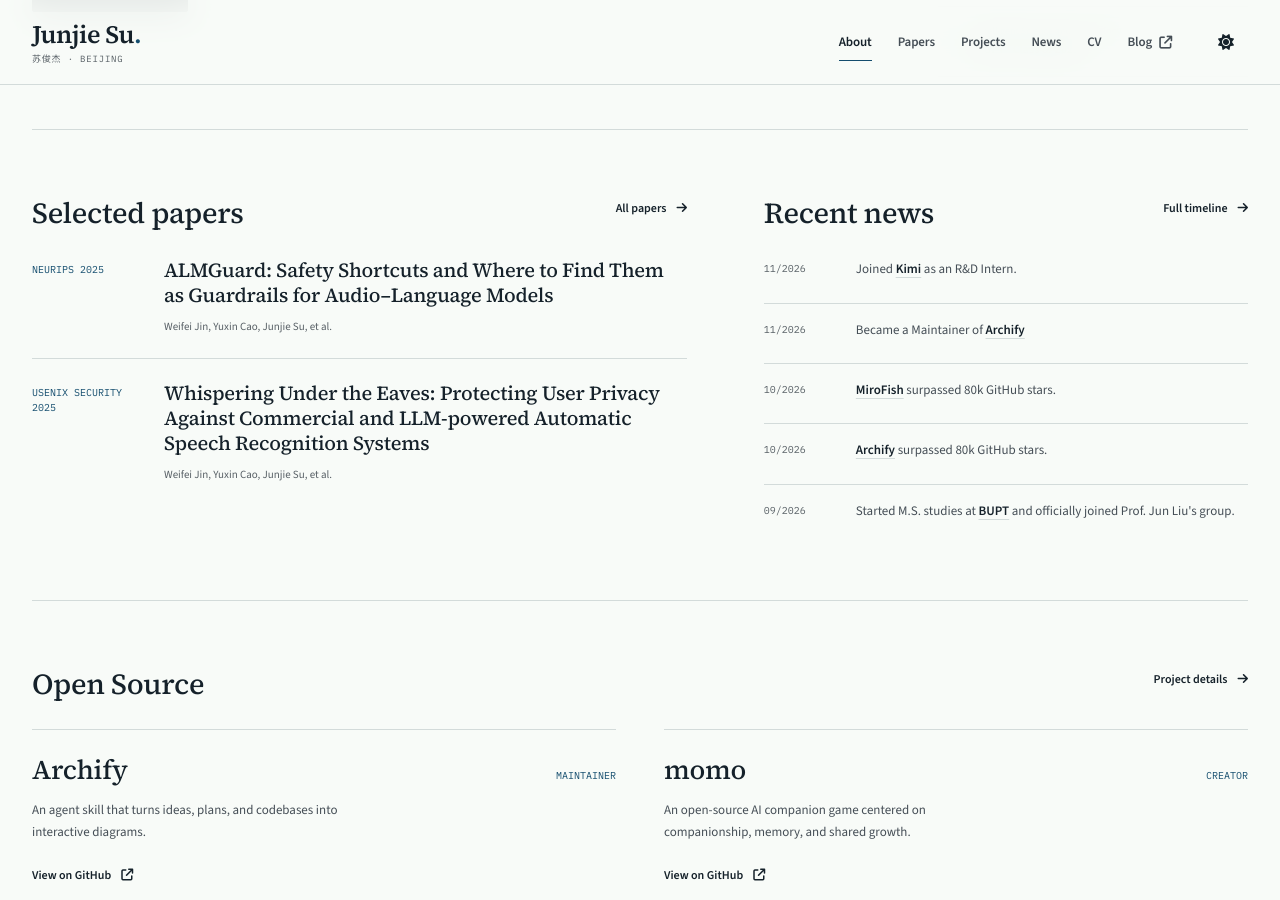
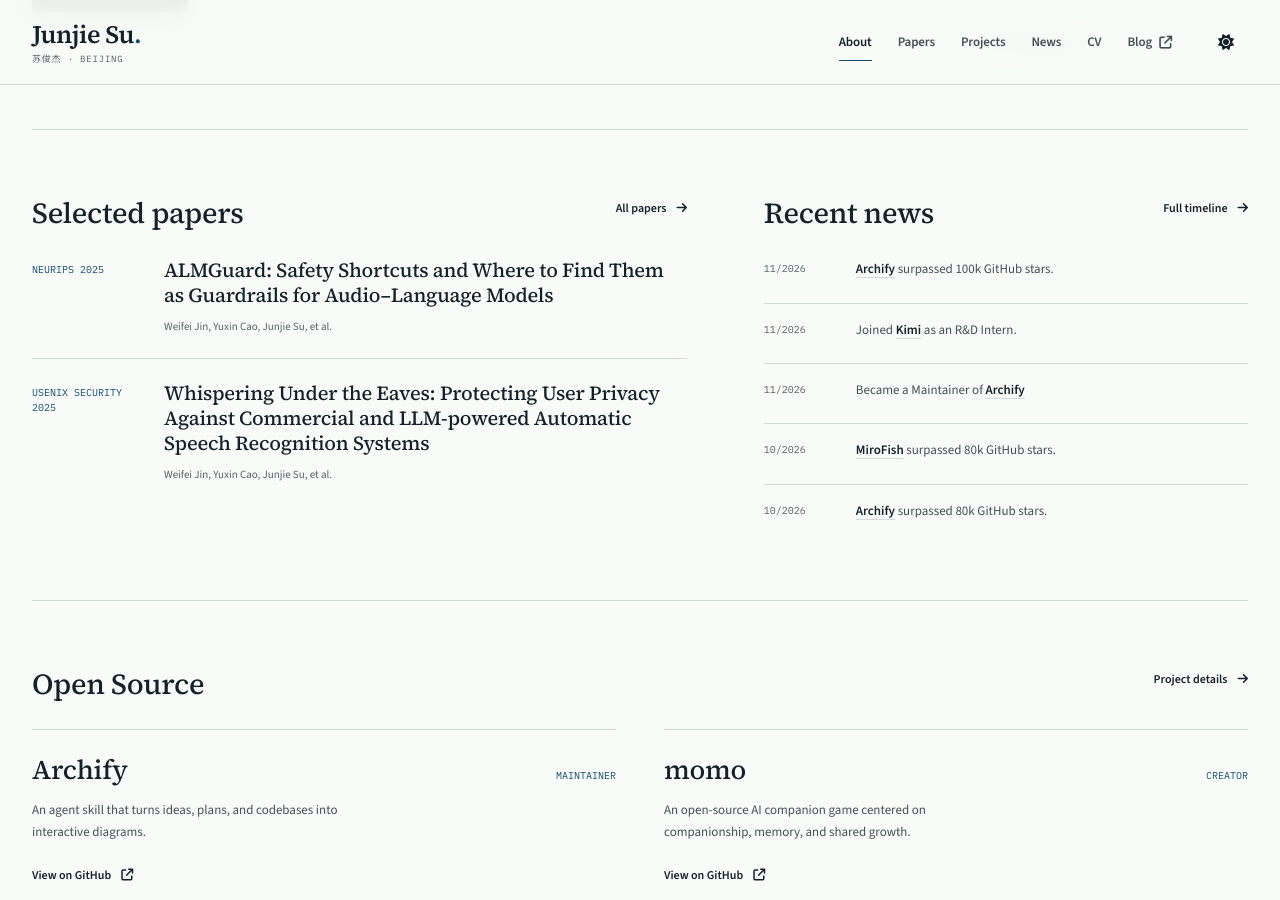
Before and after one commit to Junjie-Su/junjie-su.github.io, a Jekyll site: the page built from _pages/about.md, in a window 1280 px wide and 900 px high, scrolled down 661 px. Built offline with Jekyll 4.4.1, drawn with Linux system fonts in a browser that asks for light colours.

Commit message:
Add Archify 100k stars milestone

```diff
--- a/_data/news.yml
+++ b/_data/news.yml
@@ -1,3 +1,8 @@
+- date: "11/2026"
+  year: 2026
+  link_text: "Archify"
+  url: "https://github.com/tt-a1i/archify"
+  after: "surpassed 100k GitHub stars."
 - date: "11/2026"
   year: 2026
   before: "Joined"
```
